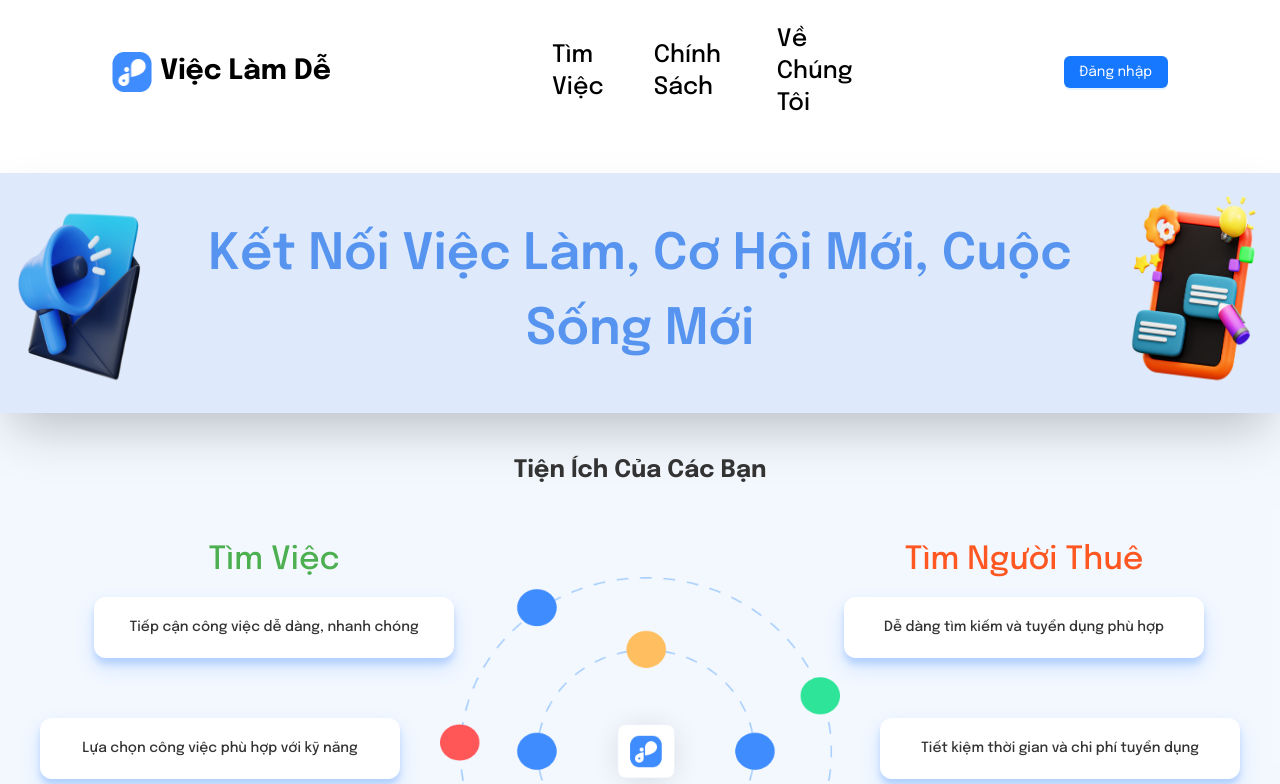
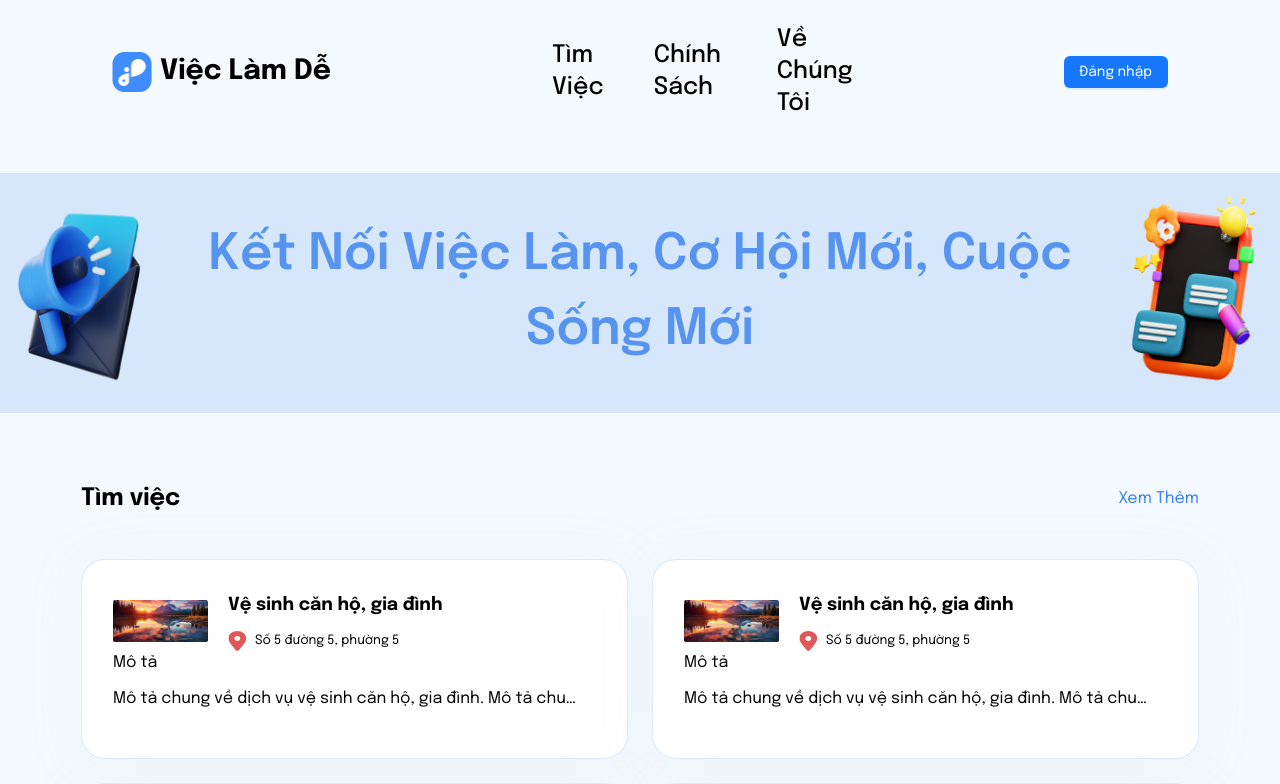
Before and after one commit to LamPhuongZ/FE-Hackathon-TypeScript, a React (Vite) app: page / in a window 1280 px wide. Shown: the top 784 px of the page. Built offline with nearby package versions, Linux system fonts and the light colour scheme; a small style sheet from the web is missing.

Commit message:
feat: home-page-find-job

```diff
--- a/src/components/button/index.tsx
+++ b/src/components/button/index.tsx
@@ -8,7 +8,22 @@ type ButtonProps = {
   borderColor?: string;
   margin?: string;
   onClick?: () => void;
+  icon?: ReactNode;
+  iconPosition?: "left" | "right";
 };
+
+/**
+ *
+ * @type  title: string | ReactNode;
+  loading?: boolean;
+  color?: string;
+  bgColor?: string;
+  borderColor?: string;
+  margin?: string;
+  onClick?: () => void;
+  icon?: ReactNode;
+  iconPosition?: "left" | "right";
+ */
 
 export default function Button({
   title,
@@ -18,6 +33,8 @@ export default function Button({
   borderColor = "transparent",
   margin,
   onClick,
+  icon,
+  iconPosition = "left",
 }: ButtonProps) {
   return (
     <button
@@ -31,7 +48,9 @@ export default function Button({
       onClick={onClick}
       disabled={loading}
     >
+      {icon && iconPosition === "left" && <span className="mr-2">{icon}</span>}
       {title}
+      {icon && iconPosition === "right" && <span className="ml-2">{icon}</span>}
     </button>
   );
 }
--- a/src/components/card/index.tsx
+++ b/src/components/card/index.tsx
@@ -0,0 +1,55 @@
+import { ReactNode } from "react";
+
+type CardProps = {
+  width: string;
+  height: string;
+  bgColor?: string;
+  border?: string;
+  borderColor?: string;
+  borderRadius?: string;
+  boxShadow?: string;
+  padding?: string;
+  children: ReactNode;
+};
+
+/**
+    @type  width: string;
+  height: string;
+  bgColor?: string;
+  border?: string;
+  borderColor?: string;
+  borderRadius?: string;
+  boxShadow?: string;
+  padding?: string;
+  children: ReactNode;
+*/
+
+export default function Card({
+  width,
+  height,
+  bgColor = "#fff",
+  border = "1px solid",
+  borderColor = "#6da2f139",
+  borderRadius = "8px",
+  boxShadow = "0px 4px 12px rgba(0, 0, 0, 0.1)",
+  padding = "16px",
+  children,
+}: CardProps) {
+  return (
+    <div
+      style={{
+        width,
+        height,
+        backgroundColor: bgColor,
+        border,
+        borderColor,
+        borderRadius,
+        boxShadow,
+        padding,
+      }}
+      className="flex flex-col justify-center"
+    >
+      {children}
+    </div>
+  );
+}
--- a/src/pages/HomePage/components/banner/index.tsx
+++ b/src/pages/HomePage/components/banner/index.tsx
@@ -3,7 +3,7 @@ import banner2 from "../../../../assets/images/banner2.png";
 
 export default function Banner() {
   return (
-    <div className="bg-[#6da2f139] py-4 shadow-2xl flex items-center justify-evenly gap-0 mt-[29px]">
+    <div className="bg-[#6da2f139] py-4 shadow-[0px 4px 4px 0px rgba(0, 0, 0, 0.25)] flex items-center justify-evenly gap-0 mt-[29px]">
       <div className="w-52 h-52">
         <img src={banner1} alt="" className="w-full h-full" />
       </div>
--- /dev/null
+++ b/src/pages/HomePage/components/find-job/index.tsx
@@ -0,0 +1,97 @@
+import { Link } from "react-router-dom";
+import Card from "../../../../components/card";
+import redAddress from "../../../../assets/icons/icon-red-address.svg";
+import imgJob from "../../../../assets/images/img-job.png";
+
+const jobData = [
+  {
+    id: "1",
+    title: "Vệ sinh căn hộ, gia đình",
+    address: "Số 5 đường 5, phường 5",
+    description:
+      "Mô tả chung về dịch vụ vệ sinh căn hộ, gia đình. Mô tả chung về dịch vụ ...",
+    image: imgJob,
+  },
+  {
+    id: "2",
+    title: "Vệ sinh căn hộ, gia đình",
+    address: "Số 5 đường 5, phường 5",
+    description:
+      "Mô tả chung về dịch vụ vệ sinh căn hộ, gia đình. Mô tả chung về dịch vụ ...",
+    image: imgJob,
+  },
+  {
+    id: "3",
+    title: "Vệ sinh căn hộ, gia đình",
+    address: "Số 5 đường 5, phường 5",
+    description:
+      "Mô tả chung về dịch vụ vệ sinh căn hộ, gia đình. Mô tả chung về dịch vụ ...",
+    image: imgJob,
+  },
+  {
+    id: "4",
+    title: "Vệ sinh căn hộ, gia đình",
+    address: "Số 5 đường 5, phường 5",
+    description:
+      "Mô tả chung về dịch vụ vệ sinh căn hộ, gia đình. Mô tả chung về dịch vụ này cần thêm thông tin. Vui lòng xem thêm",
+    image: imgJob,
+  },
+  {
+    id: "5",
+    title: "Vệ sinh căn hộ, gia đình",
+    address: "Số 5 đường 5, phường 5",
+    description:
+      "Mô tả chung về dịch vụ vệ sinh căn hộ, gia đình. Mô tả chung về dịch vụ ...",
+    image: imgJob,
+  },
+  {
+    id: "6",
+    title: "Vệ sinh căn hộ, gia đình",
+    address: "Số 5 đường 5, phường 5",
+    description:
+      "Mô tả chung về dịch vụ vệ sinh căn hộ, gia đình. Mô tả chung về dịch vụ ...",
+    image: imgJob,
+  },
+];
+
+export default function FindJob() {
+  return (
+    <section className="find-job flex flex-col justify-center gap-11 px-[81px] pt-[70px] pb-[120px]">
+      <div className="find-job-top flex flex-row justify-between items-center">
+        <h1 className="text-2xl font-bold">Tìm việc</h1>
+        <Link to="" className="text-blue-500 hover:underline">
+          Xem Thêm
+        </Link>
+      </div>
+      <div className="find-job-content grid grid-cols-2 gap-6">
+        {jobData.map((job, index) => (
+          <Card
+            key={index}
+            width="100%"
+            height="200px"
+            borderRadius="24px"
+            bgColor="#ffffff"
+            boxShadow="0px 6px 58px 0px rgba(196, 203, 214, 0.10)"
+            padding="23px 43px 39px 31px"
+          >
+            <div className="card-top flex flex-row items-center gap-5">
+              <img src={job.image} alt="card-img" width={95} height={70} />
+
+              <div className="card-info flex flex-col gap-3">
+                <h4 className="text-[18px] font-bold">{job.title}</h4>
+                <p className="flex justify-start items-center gap-2">
+                  <img src={redAddress} alt="icon-address" />
+                  <small>{job.address}</small>
+                </p>
+              </div>
+            </div>
+            <div className="card-desc flex flex-col gap-3">
+              <h3>Mô tả</h3>
+              <p className="truncate overflow-hidden whitespace-nowrap text-ellipsis">{job.description}</p>
+            </div>
+          </Card>
+        ))}
+      </div>
+    </section>
+  );
+}
--- a/src/pages/HomePage/index.tsx
+++ b/src/pages/HomePage/index.tsx
@@ -1,10 +1,12 @@
 import Banner from "./components/banner";
 import Benefits from "./components/benefits";
+import FindJob from "./components/find-job";
 
 export default function HomePage() {
   return (
     <>
       <Banner />
+      <FindJob />
       <Benefits />
     </>
   );
--- a/src/styles/base/_reset.scss
+++ b/src/styles/base/_reset.scss
@@ -7,6 +7,10 @@
   font-family: "Epilogue", sans-serif;
 }
 
+body {
+  background-color: #f4f9fd;
+}
+
 .ant-float-btn {
   width: 50px;
   height: 50px;
```
Also changed, not shown: src/assets/icons/icon-red-address.svg (added), src/assets/images/img-job.png (added).
